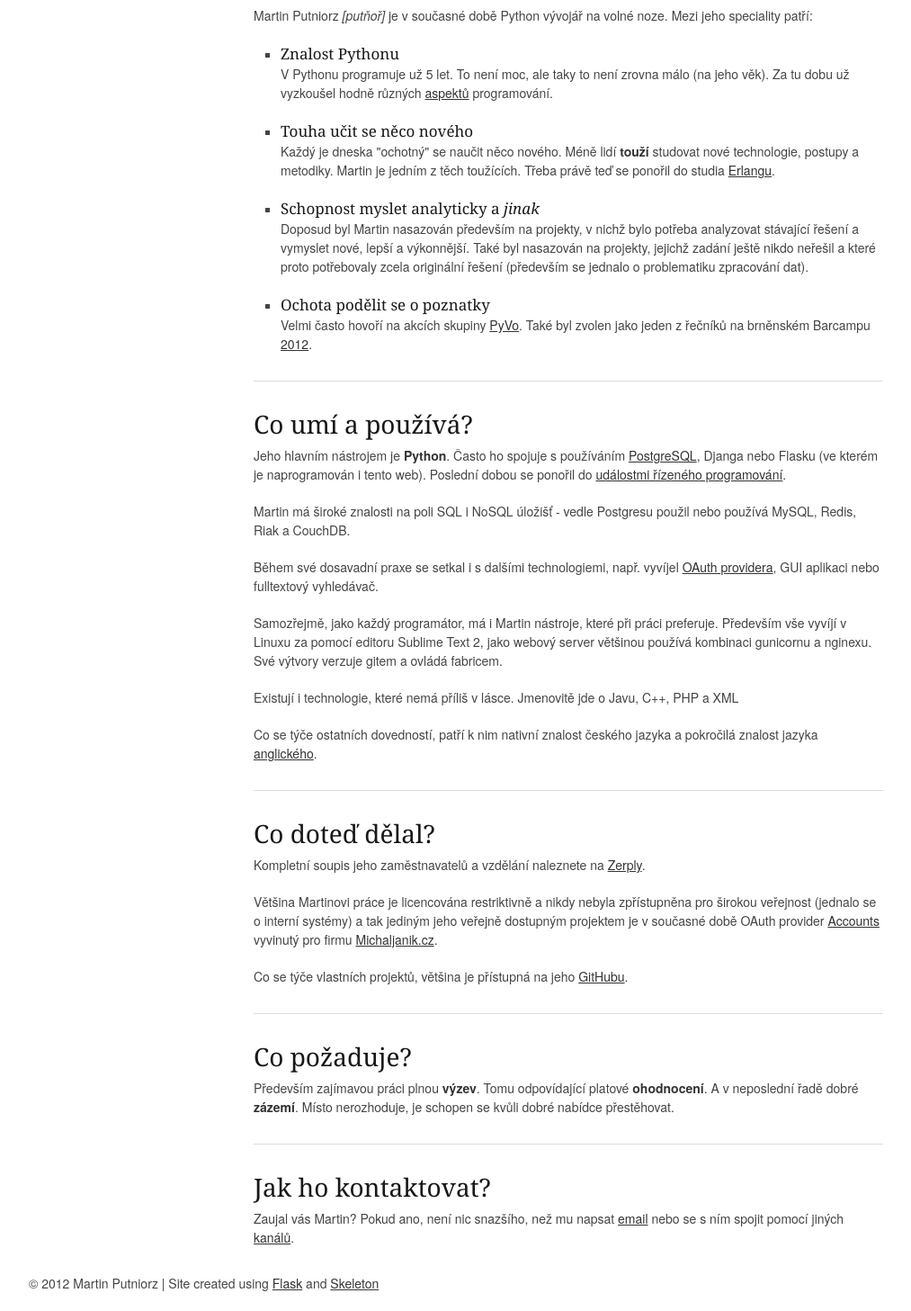
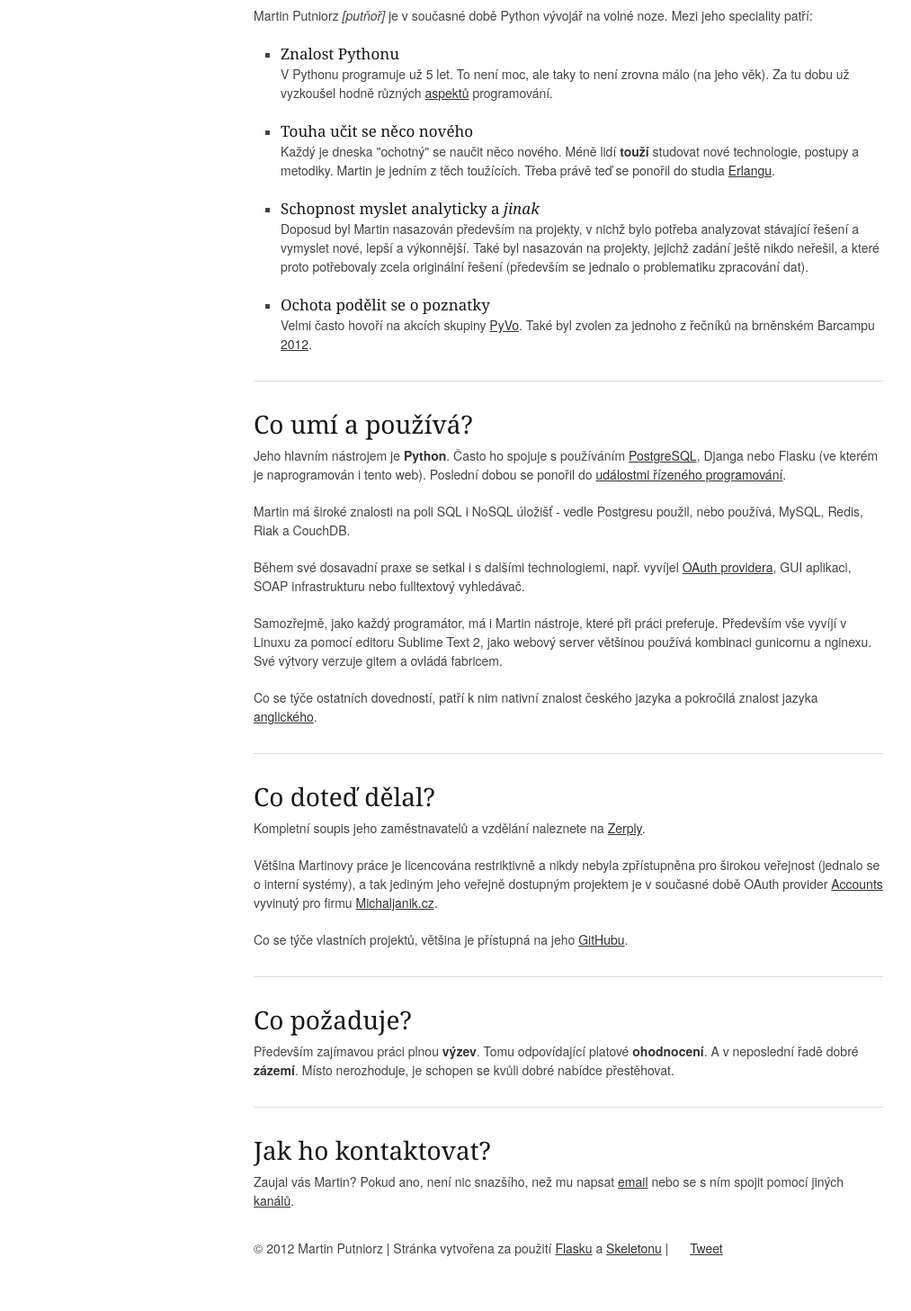
Before and after one commit to sputnikus/cover-letter, a Flask app: page / in a window 1280 px wide. Shown: the part 302-1759 px from the top of the page at 90% size, without its empty margins (128-1141 px from the left). After the commit the page ends 1698 px from the top, so only its background shows below. Run offline with Flask 2, Linux system fonts and the light colour scheme.

Commit message:
Typo hunting and tweet buttons

```diff
--- a/templates/base.html
+++ b/templates/base.html
@@ -16,6 +16,14 @@
     <link rel="stylesheet" href="{{ url_for('static', filename='stylesheets/layout.css') }}">
     <link rel="stylesheet" href="{{ url_for('static', filename='stylesheets/docs.css') }}">
 
+    <style type="text/css" media="screen">
+        #custom-tweet-button a {
+            display: inline-block;
+            padding: 2px 5px 2px 20px;
+            background: url('https://twitter.com/favicons/favicon.ico') 1px center no-repeat;
+        }
+    </style>
+
     <!--[if lt IE 9]>
         <script src="http://html5shim.googlecode.com/svn/trunk/html5.js"></script>
     <![endif]-->
@@ -29,6 +37,5 @@
     <a href="https://github.com/sputnikus"><img style="position: absolute; top: 0; right: 0; border: 0;" src="https://s3.amazonaws.com/github/ribbons/forkme_right_darkblue_121621.png" alt="Fork me on GitHub"></a>
     <div class="container">
         {% block body %}{% endblock %}
-        <footer class="add-bottom" style="margin-top: 20px">© 2012 Martin Putniorz | Site created using <a href="http://flask.pocoo.org/" target="_blank">Flask</a> and <a href="http://www.getskeleton.com/" target="_blank">Skeleton</a></footer>
     </div>
 </body>
--- a/templates/czech.html
+++ b/templates/czech.html
@@ -17,7 +17,7 @@
     <div class="twelve columns offset-by-one content">
         <header>
             <h1>Pythonýr hledá práci</h1>
-            <h5>A pokud hledáte někoho jako on, jste tu správně</h5>
+            <h5>A pokud hledáte někoho, jako on, jste tu správně</h5>
         </header>
         <hr class="large"/>
         <div class="doc-section" id="Who">
@@ -34,11 +34,11 @@
                 </li>
                 <li>
                     <h5>Schopnost myslet analyticky a <em>jinak</em></h5>
-                    <p>Doposud byl Martin nasazován především na projekty, v nichž bylo potřeba analyzovat stávající řešení a vymyslet nové, lepší a výkonnější. Také byl nasazován na projekty, jejichž zadání ještě nikdo neřešil a které proto potřebovaly zcela originální řešení (především se jednalo o problematiku zpracování dat).</p>
+                    <p>Doposud byl Martin nasazován především na projekty, v nichž bylo potřeba analyzovat stávající řešení a vymyslet nové, lepší a výkonnější. Také byl nasazován na projekty, jejichž zadání ještě nikdo neřešil, a které proto potřebovaly zcela originální řešení (především se jednalo o problematiku zpracování dat).</p>
                 </li>
                 <li>
                     <h5>Ochota podělit se o poznatky</h5>
-                    <p>Velmi často hovoří na akcích skupiny <a href="http://www.pyvo.cz/" target="_blank">PyVo</a>. Také byl zvolen jako jeden z řečníků na brněnském Barcampu <a href="http://www.superlectures.com/barcampbrno2012/lecture.php?lang=cz&id=23" target="_blank">2012</a>.</p>
+                    <p>Velmi často hovoří na akcích skupiny <a href="http://www.pyvo.cz/" target="_blank">PyVo</a>. Také byl zvolen za jednoho z řečníků na brněnském Barcampu <a href="http://www.superlectures.com/barcampbrno2012/lecture.php?lang=cz&id=23" target="_blank">2012</a>.</p>
                 </li>
             </ul>
         </div>
@@ -46,17 +46,16 @@
         <div class="doc-section" id="What">
             <h3>Co umí a používá?</h3>
             <p>Jeho hlavním nástrojem je <strong>Python</strong>. Často ho spojuje s používáním <a href="https://github.com/sputnikus/postgres_barcamp" target="_blank">PostgreSQL</a>, Djanga nebo Flasku (ve kterém je naprogramován i tento web). Poslední dobou se ponořil do <a href="http://www.gevent.org/" target="_blank">událostmi řízeného programování</a>.</p>
-            <p>Martin má široké znalosti na poli SQL i NoSQL úložišť - vedle Postgresu použil nebo používá MySQL, Redis, Riak a CouchDB.</p>
-            <p>Během své dosavadní praxe se setkal i s dalšími technologiemi, např. vyvíjel <a href="https://accounts.legadino.com/" target="_blank">OAuth providera</a>, GUI aplikaci nebo fulltextový vyhledávač.</p>
+            <p>Martin má široké znalosti na poli SQL i NoSQL úložišť - vedle Postgresu použil, nebo používá, MySQL, Redis, Riak a CouchDB.</p>
+            <p>Během své dosavadní praxe se setkal i s dalšími technologiemi, např. vyvíjel <a href="https://accounts.legadino.com/" target="_blank">OAuth providera</a>, GUI aplikaci, SOAP infrastrukturu nebo fulltextový vyhledávač.</p>
             <p>Samozřejmě, jako každý programátor, má i Martin nástroje, které při práci preferuje. Především vše vyvíjí v Linuxu za pomocí editoru Sublime Text 2, jako webový server většinou používá kombinaci gunicornu a nginexu. Své výtvory verzuje gitem a ovládá fabricem.</p>
-            <p>Existují i technologie, které nemá příliš v lásce. Jmenovitě jde o Javu, C++, PHP a XML</p>
             <p>Co se týče ostatních dovedností, patří k nim nativní znalost českého jazyka a pokročilá znalost jazyka <a href="{{ url_for('english') }}">anglického</a>.</p>
         </div>
         <hr />
         <div class="doc-section" id="Where">
             <h3>Co doteď dělal?</h3>
             <p>Kompletní soupis jeho zaměstnavatelů a vzdělání naleznete na <a href="http://zerp.ly/sputnikus" target="_blank">Zerply</a>.</p>
-            <p>Většina Martinovi práce je licencována restriktivně a nikdy nebyla zpřístupněna pro širokou veřejnost (jednalo se o interní systémy) a tak jediným jeho veřejně dostupným projektem je v současné době OAuth provider <a href="https://accounts.legadino.com/" target="_blank">Accounts</a> vyvinutý pro firmu <a href="http://www.michaljanik.cz/" target="_blank">Michaljanik.cz</a>.</p>
+            <p>Většina Martinovy práce je licencována restriktivně a nikdy nebyla zpřístupněna pro širokou veřejnost (jednalo se o interní systémy), a tak jediným jeho veřejně dostupným projektem je v současné době OAuth provider <a href="https://accounts.legadino.com/" target="_blank">Accounts</a> vyvinutý pro firmu <a href="http://www.michaljanik.cz/" target="_blank">Michaljanik.cz</a>.</p>
             <p>Co se týče vlastních projektů, většina je přístupná na jeho <a href="https://github.com/sputnikus" target="_blank">GitHubu</a>.</p>
         </div>
         <hr />
@@ -69,5 +68,8 @@
             <h3>Jak ho kontaktovat?</h3>
             <p>Zaujal vás Martin? Pokud ano, není nic snazšího, než mu napsat <a href="mailto:mputniorz@gmail.com">email</a> nebo se s ním spojit pomocí jiných <a href="http://zerp.ly/sputnikus" target="_blank">kanálů</a>.</p>
         </div>
+        <div class="doc-section">
+            <footer class="add-bottom" style="margin-top: 20px">© 2012 Martin Putniorz | Stránka vytvořena za použití <a href="http://flask.pocoo.org/" target="_blank">Flasku</a> a <a href="http://www.getskeleton.com/" target="_blank">Skeletonu</a> | <span id="custom-tweet-button"><a href="https://twitter.com/share?url=http%3a%2f%2fcover-letter.heroku.com&via=sputnikus&text=Python%c3%bdr+hled%c3%a1+pr%c3%a1ci" target="_blank">Tweet</a></span></footer>
+        </div>
     </div>
 {% endblock %}
--- a/templates/english.html
+++ b/templates/english.html
@@ -47,9 +47,8 @@
             <h3>What can he do and what's he using?</h3>
             <p>His main tool is <strong>Python</strong>. Often, he combines it with the use of <a href="https://github.com/sputnikus/postgres_barcamp" target="_blank">PostgreSQL</a>, Django or Flask (in which is also this site programmed). Recently he immersed himself in <a href="http://www.gevent.org/" target="_blank">event driven programming</a>.</p>
             <p>Martin has a broad knowledge in the areas of SQL and NoSQL storages - in addition to Postgres he uses or used MySQL, Redis, Riak and CouchDB.</p>
-            <p>During his practice he met with other technologies, for example developed <a href="https://accounts.legadino.com/" target="_blank">OAuth provider</a>, GUI application or fulltext search.</p>
+            <p>During his practice he met with other technologies, for example developed <a href="https://accounts.legadino.com/" target="_blank">OAuth provider</a>, GUI application, SOAP infrastructure or fulltext search.</p>
             <p>Of course, like any programmer, Martin has tools that he prefers to work with. He's developing everything on Linux in Sublime Text 2 editor, as a web server he mostly uses combination of gunicorn and nginx. His creations are tracked by git and controled by fabric.</p>
-            <p>There are technologies, that he doesn't like too much. Namely it's Java, C++, PHP and XML</p>
             <p>As for the other skills, these include native <a href="{{ url_for('czech') }}">Czech</a> language skills and advanced knowledge of English.</p>
         </div>
         <hr />
@@ -69,5 +68,8 @@
             <h3>How to contact him?</h3>
             <p>Are you interested in Martin? If so, there is nothing easier than to write him an <a href="mailto:mputniorz@gmail.com">email</a> or contact him through other <a href="http://zerp.ly/sputnikus" target="_blank">channels</a>.</p>
         </div>
+        <div class="doc-section">
+            <footer class="add-bottom" style="margin-top: 20px">© 2012 Martin Putniorz | Site created using <a href="http://flask.pocoo.org/" target="_blank">Flask</a> and <a href="http://www.getskeleton.com/" target="_blank">Skeleton</a> | <span id="custom-tweet-button"><a href="https://twitter.com/share?url=http%3a%2f%2fcover-letter.heroku.com%2Fen&via=sputnikus&text=Pythoneer's+looking+for+a+job" target="_blank">Tweet</a></span></footer>
+        </div>
     </div>
 {% endblock %}
```
